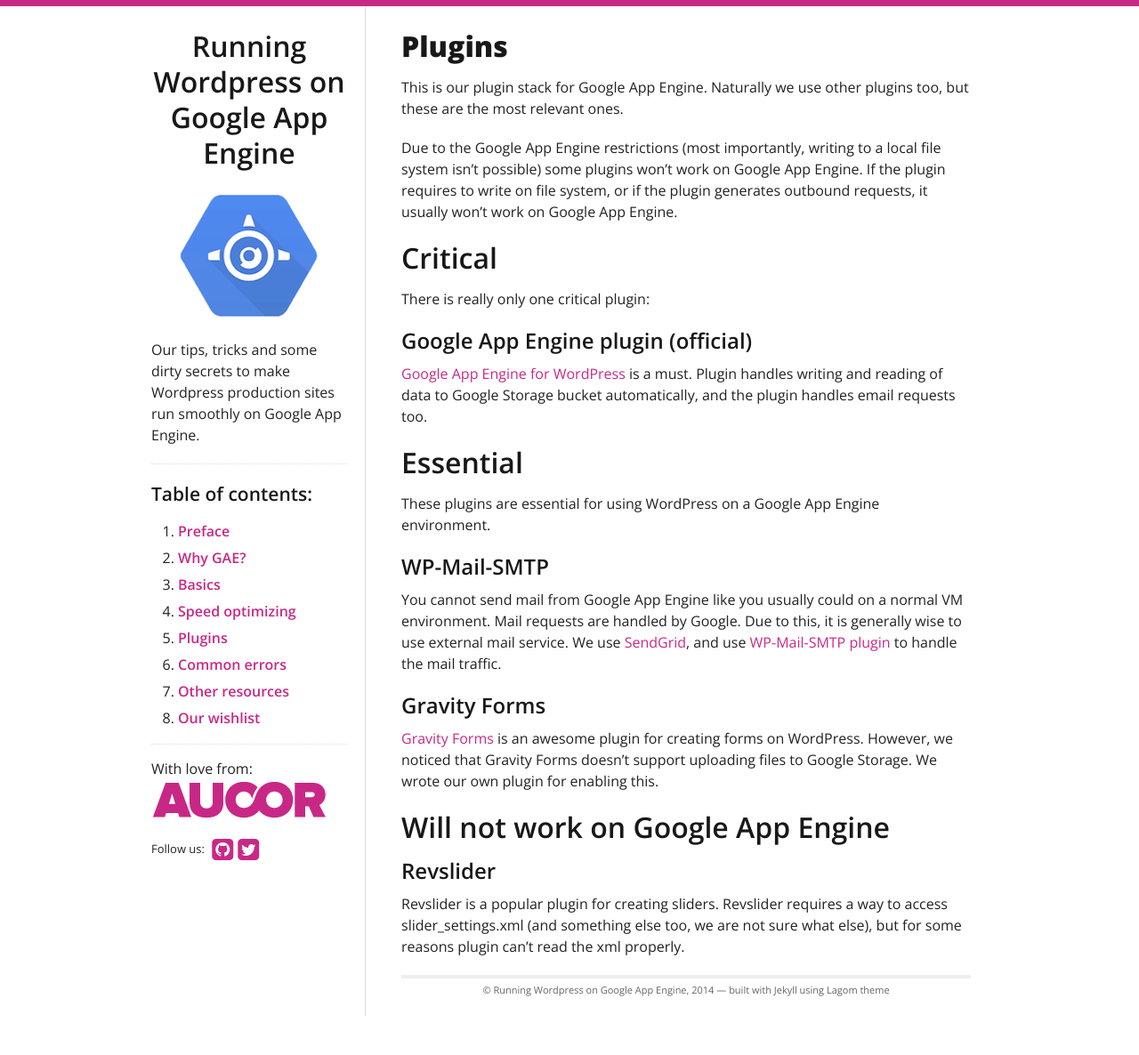
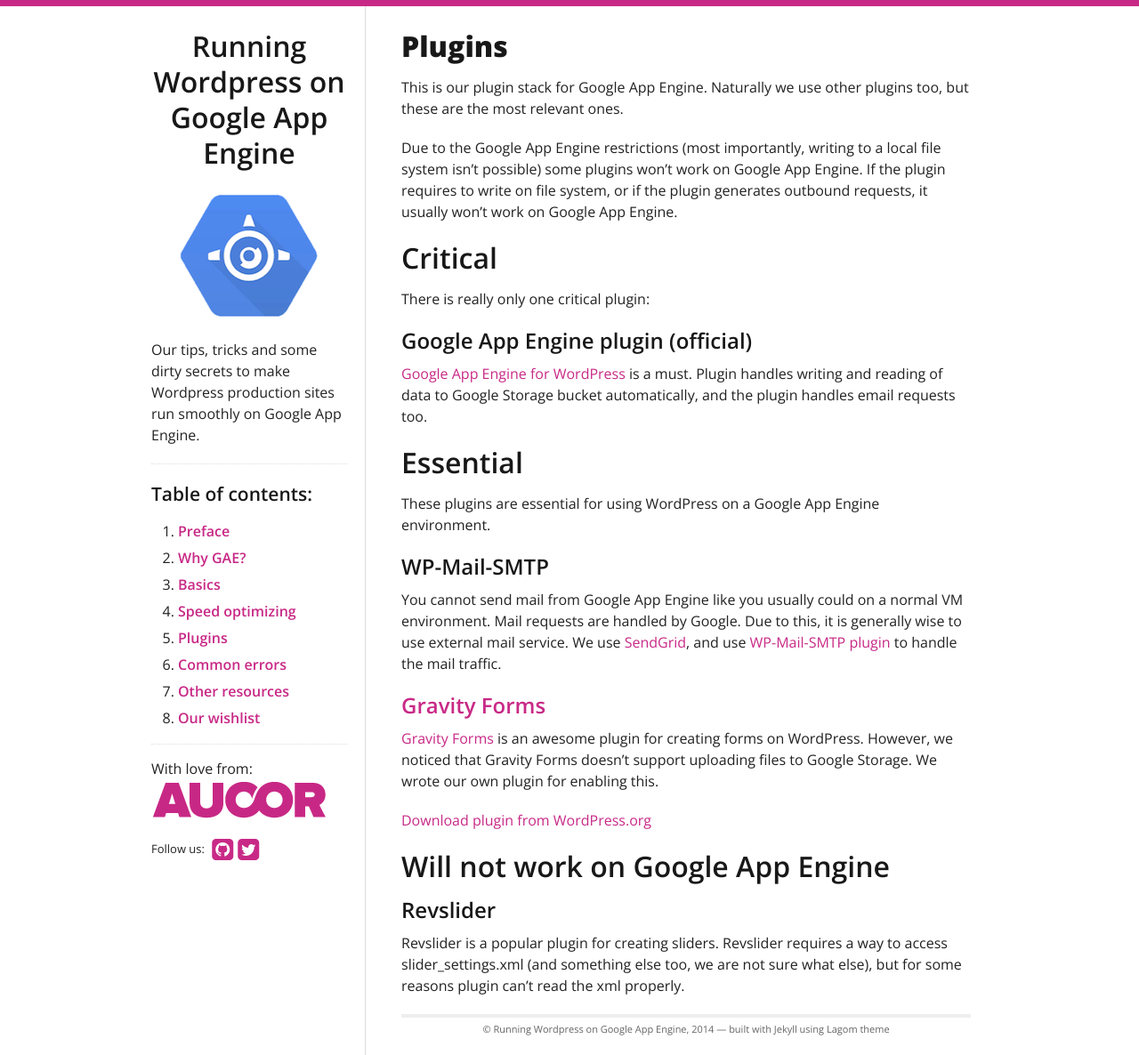
Before and after one commit to aucor/wordpress-on-gae, a Jekyll site: the page built from plugins.md, in a window 1280 px wide. Shown: the whole page at 89% size. Built offline with Jekyll 4.4.1, drawn with Linux system fonts in a browser that asks for light colours; nearby versions of some CDN libraries; before the commit the page ends 1142 px from its top, so only the background shows below that.

Commit message:
Added a plugin link and anchor
...for Gravityforms file upload plugin.

```diff
--- a/plugins.md
+++ b/plugins.md
@@ -23,8 +23,10 @@ These plugins are essential for using WordPress on a Google App Engine environme
 You cannot send mail from Google App Engine like you usually could on a normal VM environment. Mail requests are handled by Google. Due to this, it is generally wise to use external mail service. We use [SendGrid](http://sendgrid.com), and use [WP-Mail-SMTP plugin](http://wordpress.org/plugins/wp-mail-smtp/) to handle the mail traffic.
 
 
-##Gravity Forms
+## <a name="gravityforms-gae-file-upload">Gravity Forms
 [Gravity Forms](http://www.gravityforms.com) is an awesome plugin for creating forms on WordPress. However, we noticed that Gravity Forms doesn't support uploading files to Google Storage. We wrote our own plugin for enabling this.
+
+[Download plugin from WordPress.org](http://wordpress.org/plugins/gravityforms-file-upload-for-gae/)
 
 #Will not work on Google App Engine
 
```
